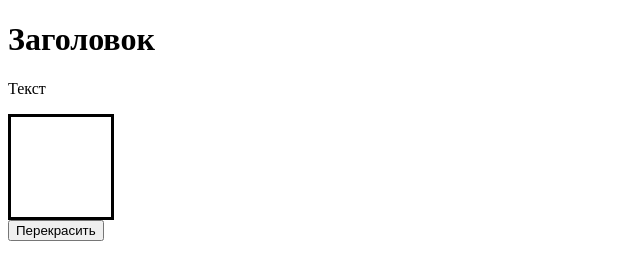
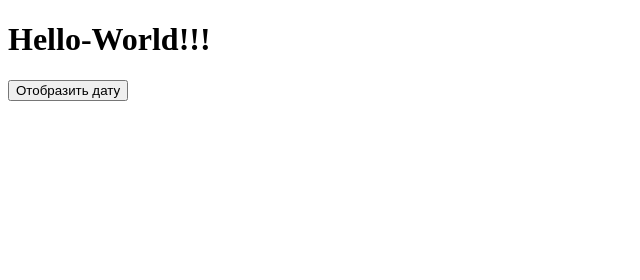
Before and after one commit to bestevePRO/hello-world, a plain HTML site: page index.html in a window 1280 px wide. Shown: the whole page, without its empty margins (0-640 px from the left). Drawn offline with Linux system fonts and the light colour scheme.

Commit message:
Урок 11

```diff
--- a/app.css
+++ b/app.css
@@ -3,3 +3,9 @@
     width: 100px;
     height: 100px;
 }
+.button {
+    border: 5px solid black;
+    width: 106px;
+    margin-top:  5px;
+    padding: 2px;
+}
--- a/app.js
+++ b/app.js
@@ -1,8 +1,10 @@
-(function () {
-  var button = document.querySelectorAll(".button")[0];
-  var rectangle = document.querySelectorAll(".rectangle")[0];
-  button.addEventListener("click", function () {
-    rectangle.style.borderColor = "green";
-    rectangle.style.backgroundColor = "red";
-  })
-})();
+showTimestamp = function (e) {
+    var now = new Date();
+    if (e.ctrlKey && e.altKey) {
+        var time = now.toTimeString()
+        alert(time);
+    } if (e.shiftKey) {
+        var date = now.toDateString();
+        alert(date);
+    }
+}
--- a/index.html
+++ b/index.html
@@ -2,17 +2,14 @@
 <html>
 
 <head>
-    <meta charset="utf-8" />
-    <title>Hello World!</title>
-    <link rel="stylesheet" type="text/css" href="app.css">
+    <meta charset="UTF-8" />
+    <title>JavaScript</title>
+    <script type="text/javascript" src="app.js"></script>
 </head>
 
 <body>
-    <h1>Заголовок</h1>
-    <p>Текст</p>
-    <div class="rectangle"></div>
-    <button class="button">Перекрасить</button>
-    <script src="app.js"></script>
+ <h1>Hello-World!!!</h1>
+ <button type='button' onclick="showTimestamp(event)">Отобразить дату</button>
 </body>
 
 </html>
```
